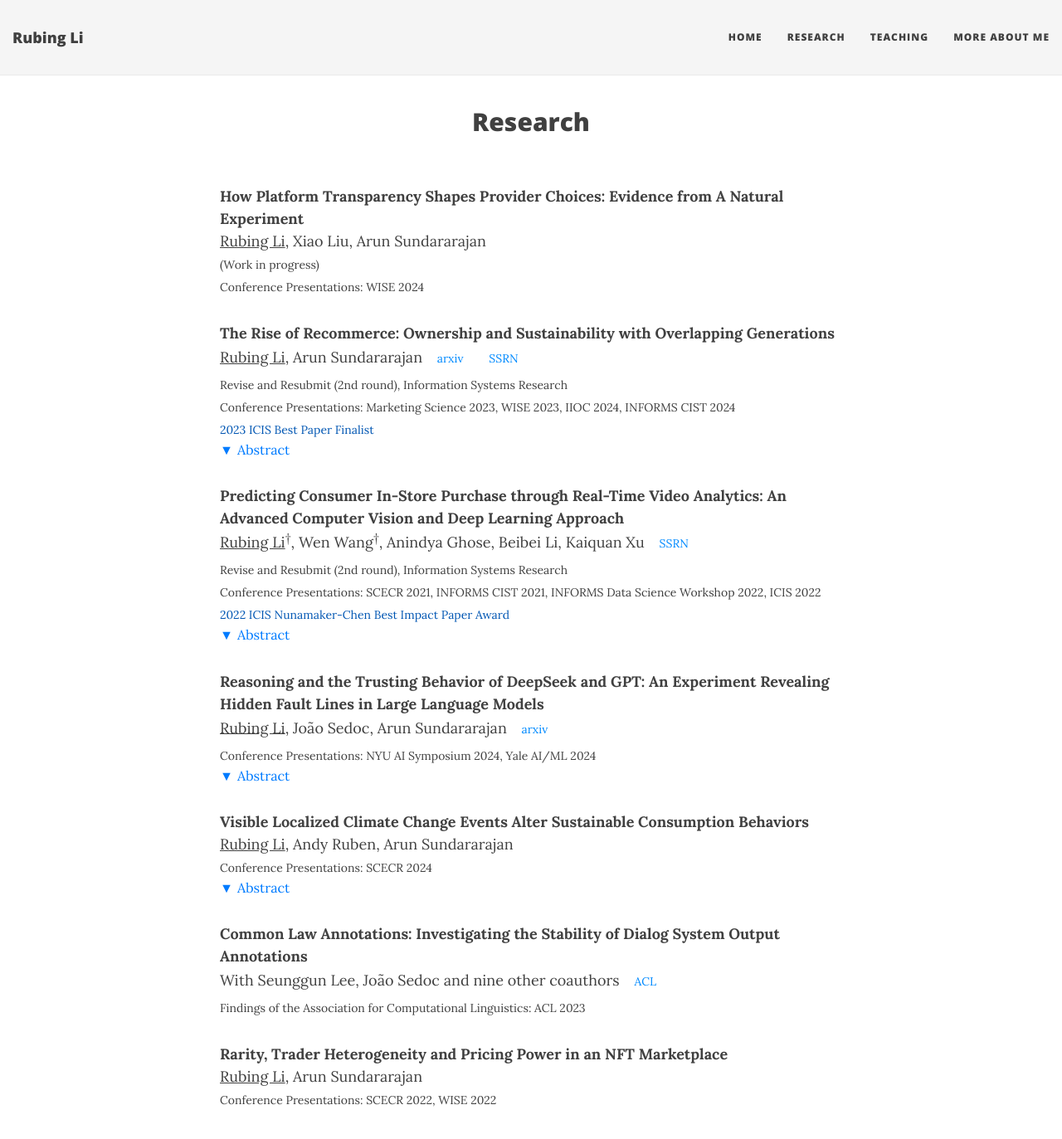
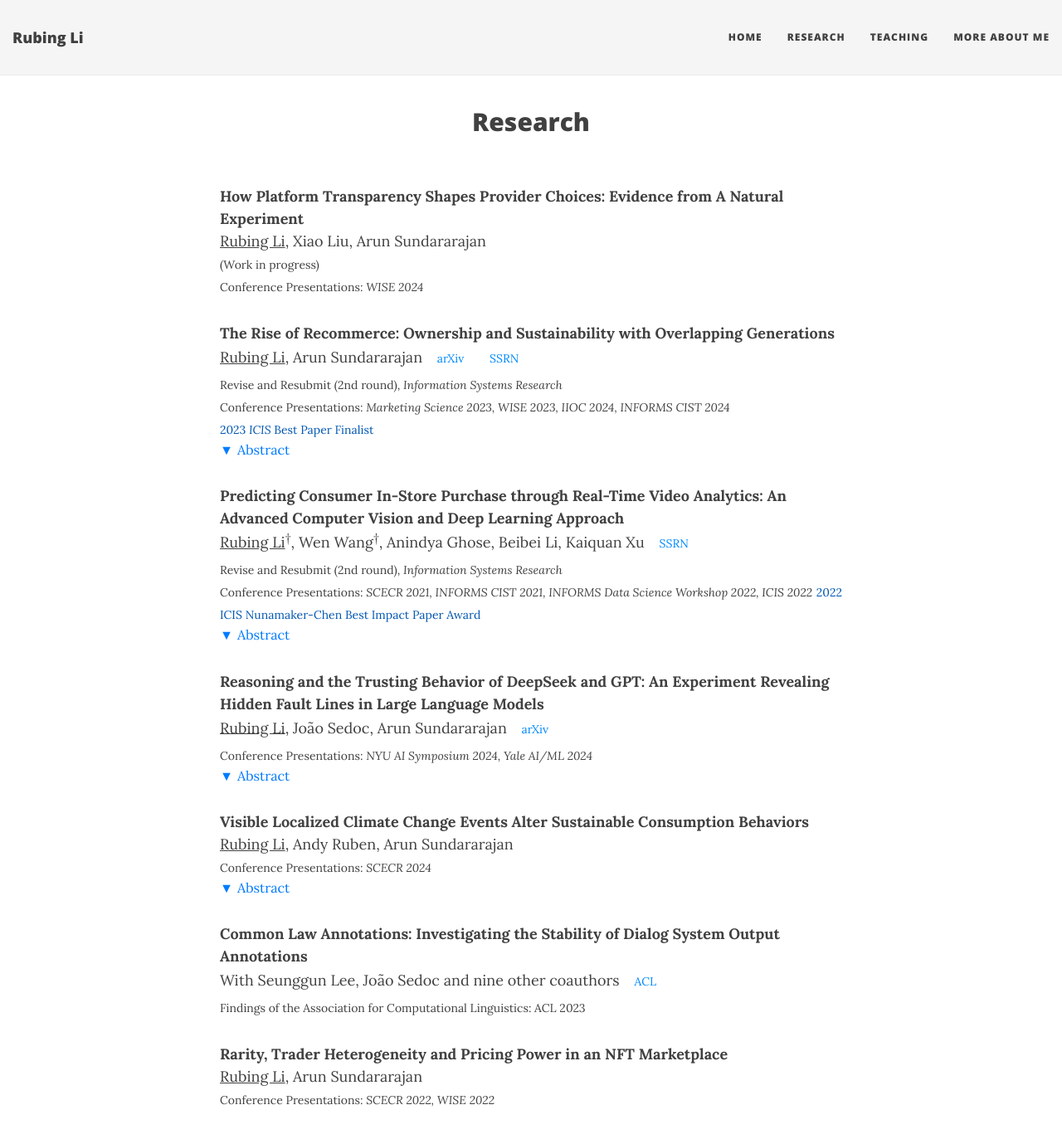
Before and after one commit to RubingLi123/rubingli123.github.io, a Jekyll site: the page built from research.md, in a window 1280 px wide and 1400 px high. Shown: the top 1373 px of the window at 83% size. Built offline with Jekyll 4.4.1, drawn with Linux system fonts in a browser that asks for light colours; nearby versions of some CDN libraries.

Commit message:
Update research.md

```diff
--- a/research.md
+++ b/research.md
@@ -41,14 +41,14 @@ title: Research
 **How  Platform Transparency Shapes Provider Choices: Evidence from A Natural Experiment**
 <u>Rubing Li</u>, Xiao Liu, Arun Sundararajan
 <br><span style="font-size: 14px;">(Work in progress)</span>
-<br><span style="font-size: 14px;">Conference Presentations: WISE 2024</span>
+<br><span style="font-size: 14px;">Conference Presentations: <em>WISE 2024</em></span>
 
 
 **The Rise of Recommerce: Ownership and Sustainability with Overlapping Generations**
-<u>Rubing Li</u>, Arun Sundararajan  [arxiv](https://arxiv.org/abs/2405.09023){: .btn} [SSRN](https://papers.ssrn.com/sol3/papers.cfm?abstract_id=4827707){: .btn}
-<br><span style="font-size: 14px;"> Revise and Resubmit (2nd round), Information Systems Research</span>
-<br><span style="font-size: 14px;">Conference Presentations: Marketing Science 2023, WISE 2023, IIOC 2024, INFORMS CIST 2024</span>
-<br><span style="font-size: 14px;color:#0056b3">2023 ICIS Best Paper Finalist </span>
+<u>Rubing Li</u>, Arun Sundararajan  [arXiv](https://arxiv.org/abs/2405.09023){: .btn} [SSRN](https://papers.ssrn.com/sol3/papers.cfm?abstract_id=4827707){: .btn}
+<br><span style="font-size: 14px;"> Revise and Resubmit (2nd round), <em>Information Systems Research</em></span>
+<br><span style="font-size: 14px;">Conference Presentations: <em>Marketing Science 2023, WISE 2023, IIOC 2024, INFORMS CIST 2024</em></span>
+<br><span style="font-size: 14px;color:#0056b3">2023 <em>ICIS</em> Best Paper Finalist </span>
 <span class="abstract-link" onclick="toggleAbstract('abstract1', this)">
     <span class="triangle">▼</span> Abstract
 </span>
@@ -58,8 +58,8 @@ title: Research
 
 **Predicting Consumer In-Store Purchase through Real-Time Video Analytics: An Advanced Computer Vision and Deep Learning Approach**
 <u>Rubing Li</u><sup>†</sup>, Wen Wang<sup>†</sup>, Anindya Ghose, Beibei Li, Kaiquan Xu [SSRN](https://papers.ssrn.com/sol3/papers.cfm?abstract_id=4513385){: .btn}
-<br><span style="font-size: 14px;"> Revise and Resubmit (2nd round), Information Systems Research</span>
-<br><span style="font-size: 14px;">Conference Presentations: SCECR 2021, INFORMS CIST 2021, INFORMS Data Science Workshop 2022, ICIS 2022</span>
+<br><span style="font-size: 14px;"> Revise and Resubmit (2nd round), <em>Information Systems Research</em></span>
+<br><span style="font-size: 14px;">Conference Presentations: <em>SCECR 2021, INFORMS CIST 2021, INFORMS Data Science Workshop 2022, ICIS 2022</em></span>
 <span style="font-size: 14px;color:#0056b3">2022 ICIS Nunamaker-Chen Best Impact Paper Award</span>
 <span class="abstract-link" onclick="toggleAbstract('abstract3', this)">
     <span class="triangle">▼</span> Abstract
@@ -69,8 +69,8 @@ This study introduces a novel, theory-driven video analytics framework to predic
 </div>
 
 **Reasoning and the Trusting Behavior of DeepSeek and GPT: An Experiment Revealing Hidden Fault Lines in Large Language Models**
-<u>Rubing Li</u>, João Sedoc, Arun Sundararajan   [arxiv](https://arxiv.org/pdf/2502.12825){: .btn}
-<span style="font-size: 14px;">Conference Presentations: NYU AI Symposium 2024, Yale AI/ML 2024</span>
+<u>Rubing Li</u>, João Sedoc, Arun Sundararajan   [arXiv](https://arxiv.org/pdf/2502.12825){: .btn}
+<span style="font-size: 14px;">Conference Presentations: <em>NYU AI Symposium 2024, Yale AI/ML 2024</em></span>
 <span class="abstract-link" onclick="toggleAbstract('abstract4', this)">
     <span class="triangle">▼</span> Abstract
 </span>
@@ -82,7 +82,7 @@ When encountering increasingly frequent performance improvements or cost reducti
 
 **Visible Localized Climate Change Events Alter Sustainable Consumption Behaviors**
 <u>Rubing Li</u>, Andy Ruben, Arun Sundararajan
-<span style="font-size: 14px;">Conference Presentations: SCECR 2024</span>
+<span style="font-size: 14px;">Conference Presentations: <em>SCECR 2024</em></span>
 <span class="abstract-link" onclick="toggleAbstract('abstract2', this)">
     <span class="triangle">▼</span> Abstract
 </span>
@@ -99,7 +99,7 @@ With Seunggun Lee, João Sedoc and nine other coauthors [ACL](https://aclantholo
 
 **Rarity, Trader Heterogeneity and Pricing Power in an NFT Marketplace**
 <u>Rubing Li</u>, Arun Sundararajan
-<span style="font-size: 14px;">Conference Presentations: SCECR 2022, WISE 2022</span>
+<span style="font-size: 14px;">Conference Presentations: <em>SCECR 2022, WISE 2022</em></span>
 
 
 
```
